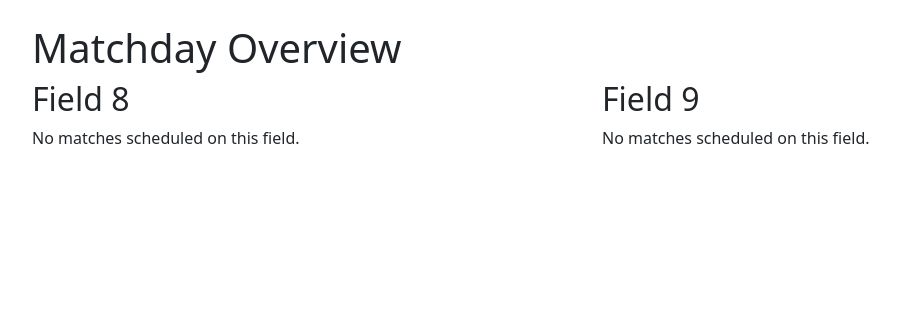
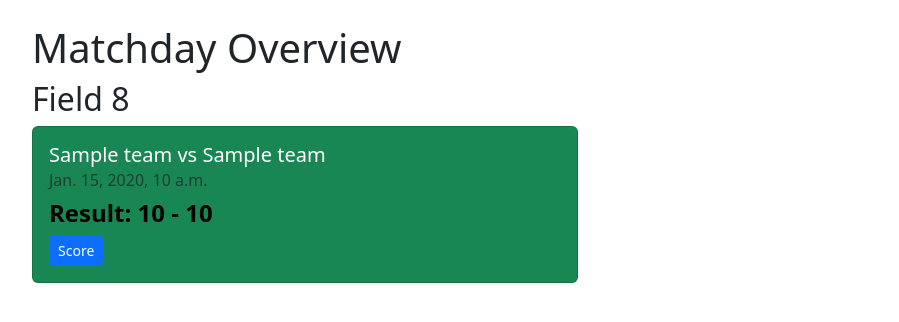
Before and after one commit to VeselinMar/TournamentManager, a Django app: page / in a window 1280 px wide. Shown: the part 56-378 px from the top of the page, without its empty margins (50-949 px from the left). Run offline with Django 4.2, Linux system fonts and the light colour scheme; tables that the repository leaves empty hold one stand-in row (values such as "Sample post").

```diff
--- a/tournamentapp/templates/matches/home.html
+++ b/tournamentapp/templates/matches/home.html
@@ -8,27 +8,7 @@
 <div class="row">
   <div class="col-md-6">
     <h2>Field 8</h2>
-    {% for match in field_a_matches %}
-      <div class="card mb-3 {% if match.is_finished %}bg-success text-white{% else %}bg-light{% endif %}">
-        <div class="card-body">
-          <h5 class="card-title">{{ match.home_team.name }} vs {{ match.away_team.name }}</h5>
-          <h6 class="card-subtitle mb-2 text-muted">{{ match.start_time }}</h6>
-          {% if match.is_finished %}
-              <p class="h4 text-black fw-bold">
-                  Result: {{ match.home_score }} - {{ match.away_score }}
-              </p>
-          {% endif %}
-          <a href="{% url 'match-detail' match.pk %}" class="btn btn-primary btn-sm">Score</a>
-        </div>
-      </div>
-    {% empty %}
-      <p>No matches scheduled on this field.</p>
-    {% endfor %}
-  </div>
-
-  <div class="col-md-6">
-    <h2>Field 9</h2>
-    {% for match in field_b_matches %}
+    {% for match in matches %}
       <div class="card mb-3 {% if match.is_finished %}bg-success text-white{% else %}bg-light{% endif %}">
         <div class="card-body">
           <h5 class="card-title">{{ match.home_team.name }} vs {{ match.away_team.name }}</h5>
--- a/tournamentapp/views.py
+++ b/tournamentapp/views.py
@@ -16,8 +16,7 @@ class HomePageView(TemplateView):
 
         context.update({
             'teams': teams,
-            'field_a_matches': Match.objects.filter(field='8').order_by('start_time'),
-            'field_b_matches': Match.objects.filter(field='9').order_by('start_time'),
+            'matches': Match.objects.all().order_by('start_time'),
             'no_teams': not teams.exists(),
             'no_matches': not matches_exist,
         })
@@ -45,7 +44,8 @@ class MatchDetailView(DetailView):
         context = super().get_context_data(**kwargs)
         match = self.object
 
-        context['goals'] = Goal.objects.filter(match=match)
+        home_goals = GoalEvent.objects.filter(match=match, team=match.home_team).count()
+        away_goals = GoalEvent.objects.filter(match=match, team=match.away_team).count()
         return context
 
 class MatchEditView(UpdateView):
@@ -64,4 +64,55 @@ class TeamLeaderboardView(ListView):
     model = Team
     template_name = 'matches/team_leaderboard.html'
     context_object_name = 'teams'
-    queryset = Team.objects.all().order_by('-tournament_points', 'name')
+
+    def get_queryset(self):
+        teams = list(Team.objects.all())
+
+        # Step 1: Group teams by tournament points
+        points_groups = {}
+        for team in teams:
+            points_groups.setdefault(team.tournament_points, []).append(team)
+
+        sorted_teams = []
+
+        # Step 2: Sort each group
+        for points in sorted(points_groups.keys(), reverse=True):
+            group = points_groups[points]
+
+            if len(group) == 1:
+                sorted_teams.extend(group)
+                continue
+
+            # Step 3: For tied teams, compute goal difference in their mutual matches
+            for team in group:
+                opponents = [t for t in group if t != team]
+                mutual_matches = Match.objects.filter(
+                    is_finished=True &
+                    (
+                        Q(home_team=team, away_team__in=opponents) |
+                        Q(away_team=team, home_team__in=opponents)
+                    )
+                )
+
+                goals_for = MatchEvent.objects.filter(
+                    match__in=mutual_matches,
+                    team=team,
+                    event_type='goal'
+                ).count()
+
+                goals_against = MatchEvent.objects.filter(
+                    match__in=mutual_matches,
+                    match__home_team=team
+                ).exclude(team=team).filter(event_type='goal').count() + \
+                MatchEvent.objects.filter(
+                    match__in=mutual_matches,
+                    match__away_team=team
+                ).exclude(team=team).filter(event_type='goal').count()
+
+                team.goal_difference_vs_tied = goals_for - goals_against
+
+            # Sort tied teams by head-to-head goal difference and name
+            group.sort(key=lambda t: (-t.goal_difference_vs_tied, t.name))
+            sorted_teams.extend(group)
+
+        return sorted_teams
```
Also changed, not shown: tournamentapp/forms.py (+45 -36 lines).
